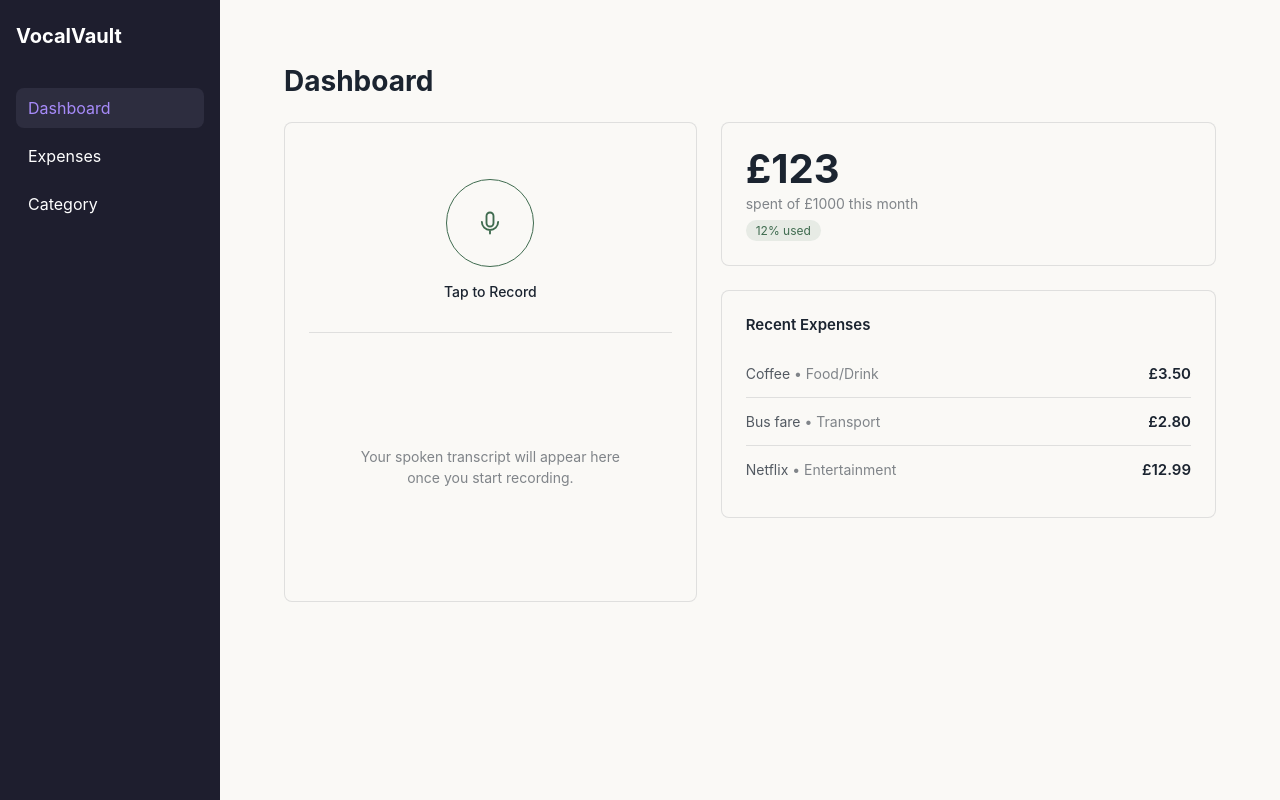
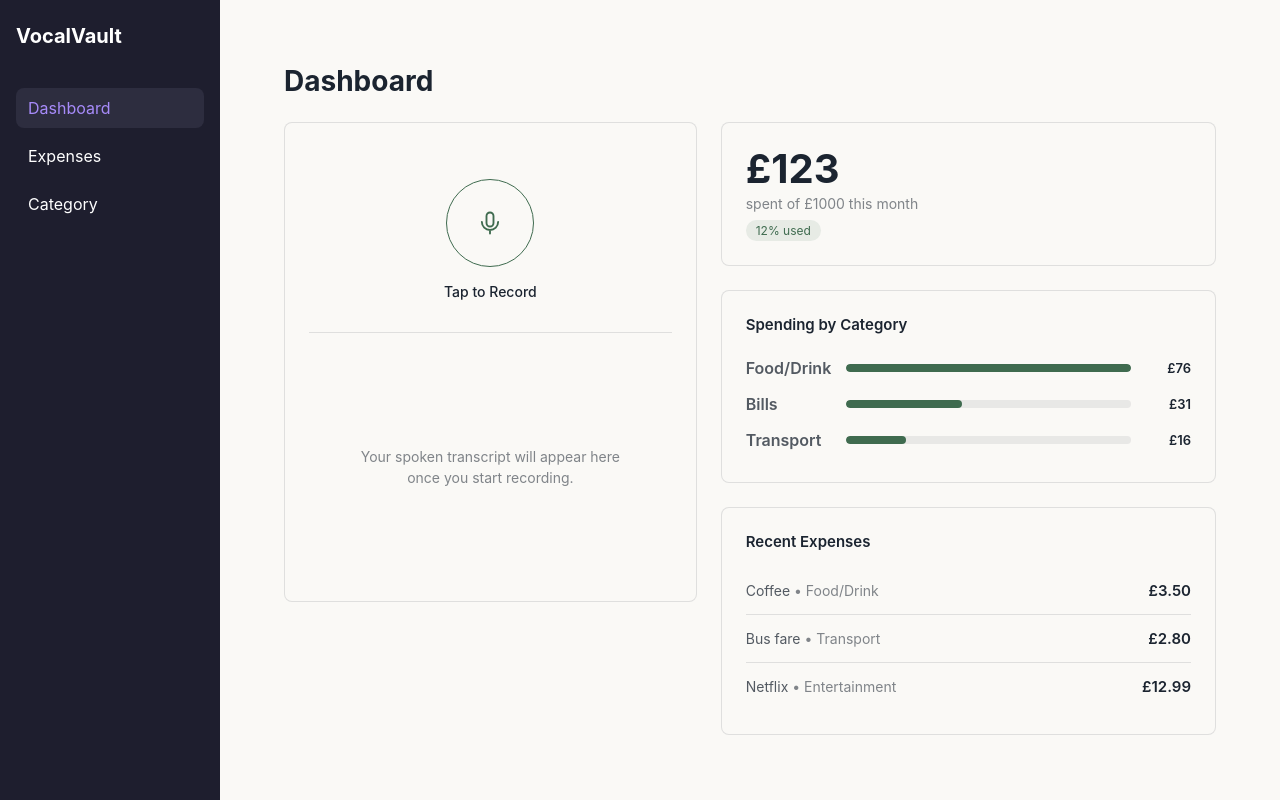
Before and after one commit to adriancwpin/VocalVault, a React (Vite) app in the folder vocalvault-web/: page / in a window 1280 px wide. Built offline with nearby package versions, Linux system fonts and the light colour scheme.

Commit message:
Implemented a small section where there is a small visualisation on the spending by category

```diff
--- a/vocalvault-web/src/index.css
+++ b/vocalvault-web/src/index.css
@@ -5,9 +5,9 @@
 }
 
 :root {
-  --color-bg: #FAF9F6;
+  --color-bg: #FAF9F6; /* background*/
   --color-text: #1B2430;
-  --color-accent: #3F6B4F;
+  --color-accent: #3F6B4F; /* actionable color*/
   --color-border: rgba(27, 36, 48, 0.12);
   --color-muted: rgba(27, 36, 48, 0.55);
 }
--- a/vocalvault-web/src/pages/Dashboard.css
+++ b/vocalvault-web/src/pages/Dashboard.css
@@ -144,6 +144,37 @@
   white-space: nowrap;
 }
 
+.category-row {
+    display: grid;
+    grid-template-columns: 90px 1fr 50px;
+    align-items: center;
+    gap: 10px;
+    padding: 8px 0;
+    font-size: 13px;
+}
+
+.category-name{
+    color: rgba(27, 36, 48, 0.75);
+}
+
+.bar-track{
+    background-color: rgba(27, 36, 48, 0.08);
+    border-radius: 4px;
+    height: 8px;
+    overflow: hidden;
+}
+
+.bar-fill{
+    background-color: var(--color-accent);
+    height: 100%;
+    border-radius: 4px;
+}
+
+.category-amount{
+    text-align: right;
+    font-weight: 600;
+}
+
 @media (max-width: 768px) {
   .dashboard-grid { grid-template-columns: 1fr; }
 }
--- a/vocalvault-web/src/pages/Dashboard.jsx
+++ b/vocalvault-web/src/pages/Dashboard.jsx
@@ -3,12 +3,18 @@ import "./Dashboard.css";
 function Dashboard() {
   const totalSpent = 123;
   const monthlyBudget = 1000;
+  const categorySpending = [
+  { id: 1, name: "Food/Drink", amount: 76 },
+  { id: 2, name: "Bills", amount: 31 },
+  { id: 3, name: "Transport", amount: 16 },
+];
   const recentExpenses = [
     { id: 1, description: "Coffee", amount: 3.50, category: "Food/Drink" },
     { id: 2, description: "Bus fare", amount: 2.80, category: "Transport" },
     { id: 3, description: "Netflix", amount: 12.99, category: "Entertainment" },
   ];
   const percentUsed = Math.round((totalSpent/monthlyBudget) * 100);
+  const maxAmount = Math.max(...categorySpending.map((c) => c.amount));
 
 
   return (
@@ -41,7 +47,23 @@ function Dashboard() {
             <p className="budget-label">spent of £{monthlyBudget} this month</p>
             <span className="budget-pill">{percentUsed}% used</span>
           </div>
-
+          <div className="category-spending card">
+            <h2 className="ledger-title">Spending by Category</h2>
+            <div className="category-table">
+              {categorySpending.map((category) => (
+                <div key={category.id} className="category-row">
+                  <span className="category-name">{category.name}</span>
+                  <div className="bar-track">
+                    <div
+                      className="bar-fill"
+                      style={{ width: `${(category.amount / maxAmount) * 100}%` }}
+                    ></div>
+                  </div>
+                  <span className="category-amount">£{category.amount}</span>
+                </div>
+              ))}
+            </div>
+          </div>
           <div className="expense-ledger card">
             <h2 className="ledger-title">Recent Expenses</h2>
             <table className="expense-table">
```
